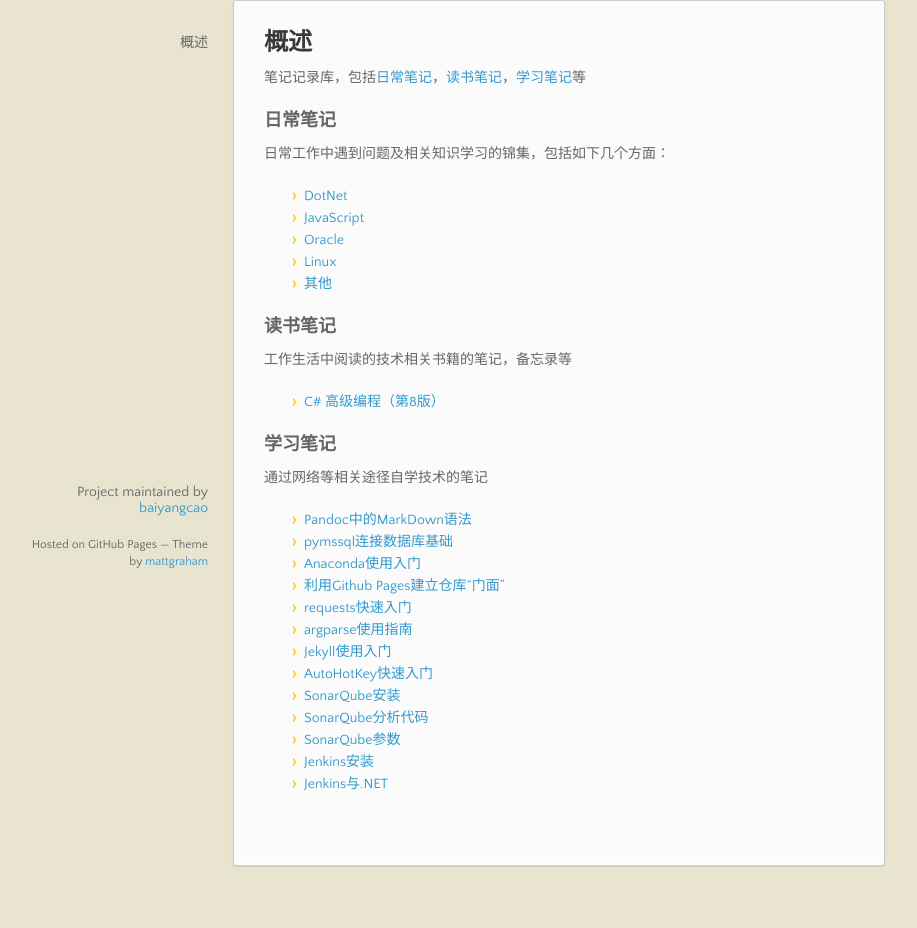
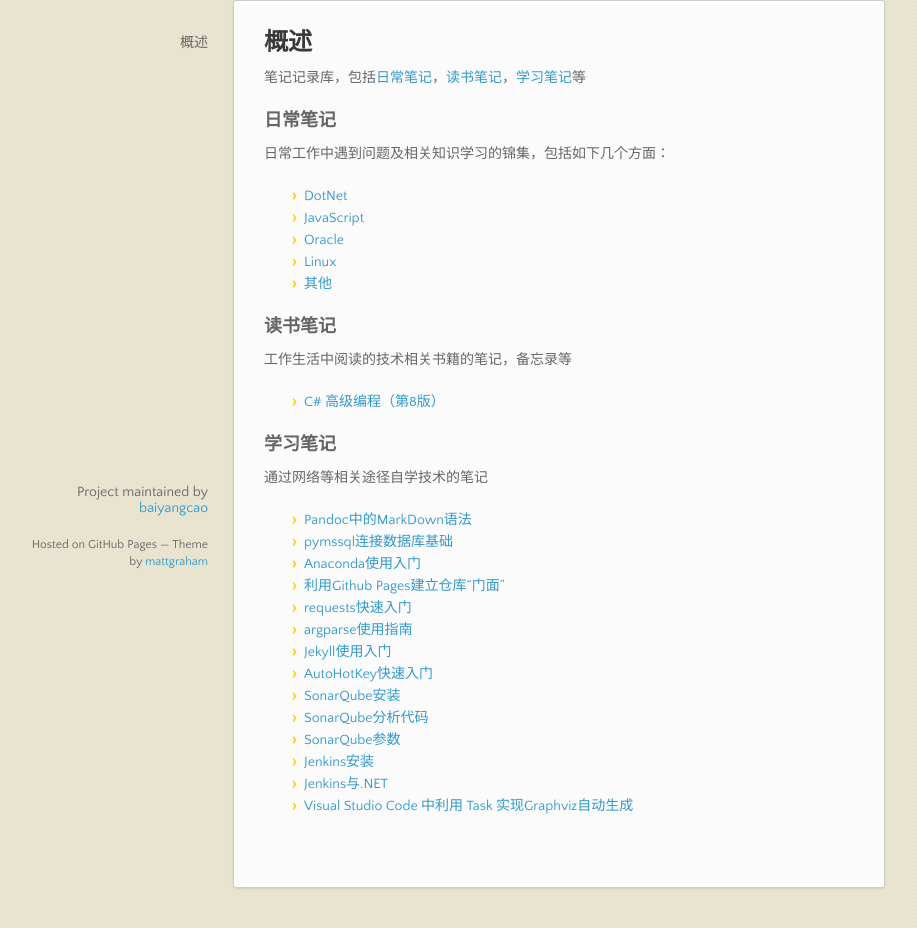
Before and after one commit to baiyangcao/Notes, a website: page docs/index.html in a window 1280 px wide. Shown: the part 190-1118 px from the top of the page, without its empty margins (82-999 px from the left). Before the commit the page ends 1096 px from the top, so only its background shows below. Drawn offline with nearby package versions, Linux system fonts and the light colour scheme.

Commit message:
添加vscode_task索引

```diff
--- a/docs/index.html
+++ b/docs/index.html
@@ -85,6 +85,7 @@
 <li><a href="https://github.com/baiyangcao/Notes/blob/master/Study%20Notes/sonarqube_analyz_parameter.md">SonarQube参数</a></li>
 <li><a href="https://github.com/baiyangcao/Notes/blob/master/Study%20Notes/jenkins_installation.md">Jenkins安装</a></li>
 <li><a href="https://github.com/baiyangcao/Notes/blob/master/Study%20Notes/jenkins_dotnet.md">Jenkins与.NET</a></li>
+<li><a href="https://github.com/baiyangcao/Notes/blob/master/Study%20Notes/vscode_task.md">Visual Studio Code 中利用 Task 实现Graphviz自动生成</a></li>
 </ul>
       </section>
       <footer>
```
Also changed, not shown: README.md.
